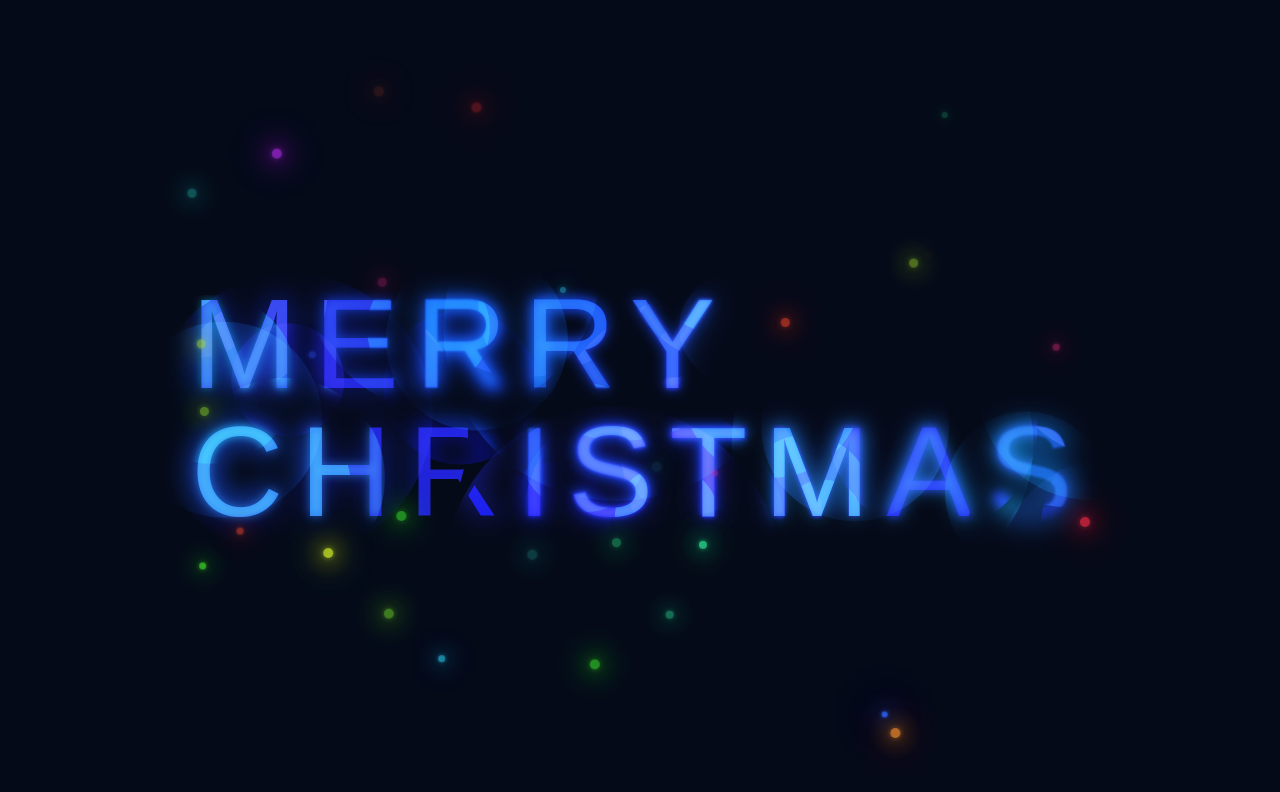
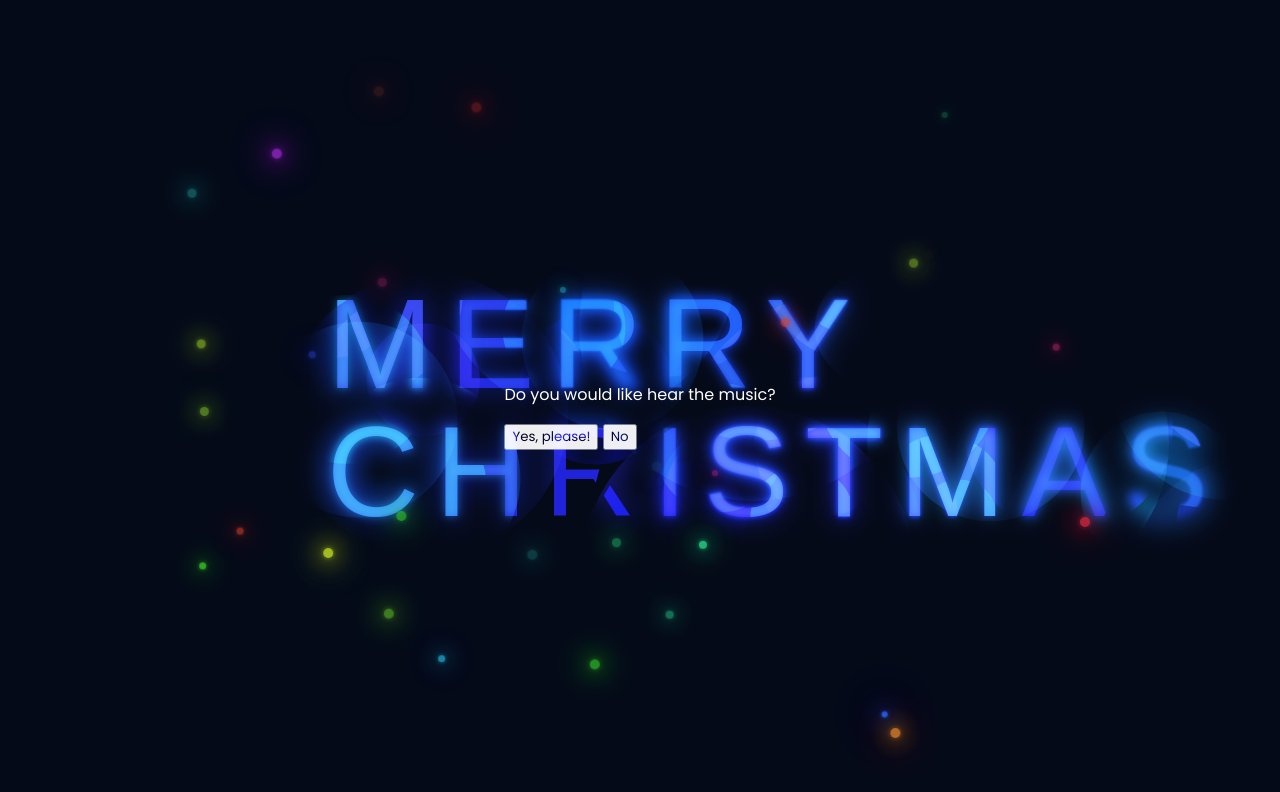
Before and after one commit to Matheus1714/merry-christmas, a plain HTML site: page index.html in a window 1280 px wide. Drawn offline with nearby package versions, Linux system fonts and the light colour scheme; files that its build step writes are made by us from their sources.

Commit message:
add fonts and modal

```diff
--- a/index.html
+++ b/index.html
@@ -3,14 +3,29 @@
 <head>
     <meta charset="UTF-8">
     <meta name="viewport" content="width=device-width, initial-scale=1.0">
+
     <title>Merry Christmas</title>
 
     <link rel="shortcut icon" href="img/favicon.png" type="image/x-icon">
 
+    <link rel="preconnect" href="https://fonts.googleapis.com">
+    <link rel="preconnect" href="https://fonts.gstatic.com" crossorigin>
+    <link href="https://fonts.googleapis.com/css2?family=Poppins:wght@100;200;300;400;500;600;700;800;900&display=swap" rel="stylesheet">
+
+    <link rel="stylesheet" href="css/base.min.css">
     <link rel="stylesheet" href="css/index.min.css">
     <link rel="stylesheet" href="css/particles.min.css">
+    <link rel="stylesheet" href="css/modal.min.css">
 </head>
 <body>
+    <div id="message">
+        <p>Do you would like hear the music?</p>
+        <div class="message-control">
+            <button id="playButton">Yes, please!</button>
+            <button id="doNothing">No</button>
+        </div>
+    </div>
+
     <div id="ui">
         <div class="text">MERRY CHRISTMAS</div>
         <div class="text">MERRY CHRISTMAS</div>
@@ -97,9 +112,11 @@
         <div class="particle"></div>
     </div>
 
-    <audio controls="" autoplay="" name="media" hidden>
-        <source src="https://github.com/Matheus1714/merry-christmas/blob/master/audio/jingle-bell-swing.mp3?raw=true" type="audio/mp3">
+    <audio controls name="media" id="audio" hidden>
+        <source src="audio/jingle-bell-swing.mp3" type="audio/mp3">
         Seu navegador não suporta o elemento de áudio.
     </audio>
+
+    <script src="index.js"></script>
 </body>
 </html>
```
